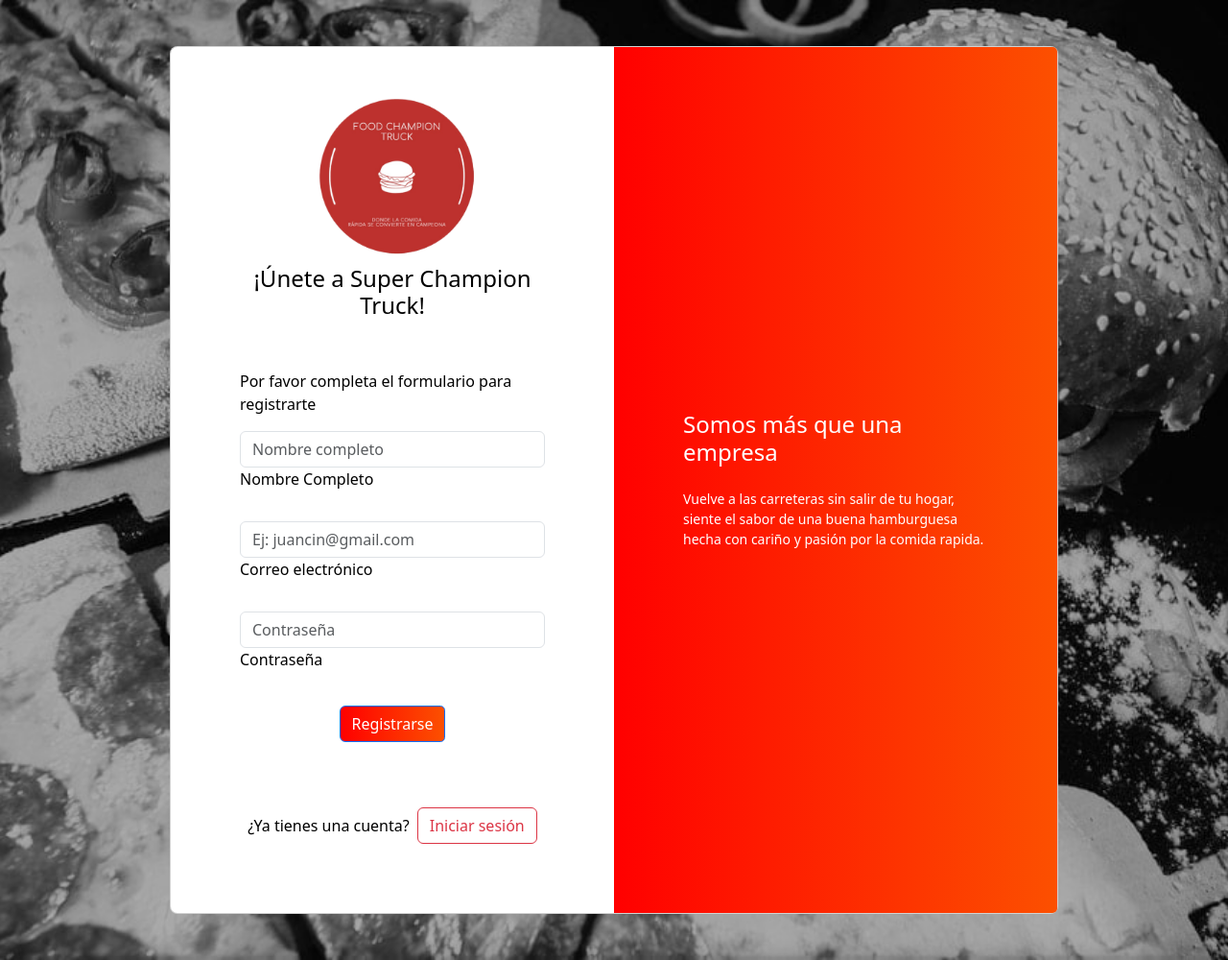
After one commit to Bemol69/PaginaWebDuoc, a PHP site: page /registro.html in a window 1280 px wide. The commit adds this page. Shown: the whole page at 96% size. Run offline with PHP 8.4, Linux system fonts and the light colour scheme.

Commit message:
Retocando detalles y añadiendo ingreso y registro

```diff
--- a/contactanos.html
+++ b/contactanos.html
@@ -34,6 +34,10 @@
           <li class="nav-item">
             <a class="nav-link" href="nuestros_productos.html">Nuestros Productos</a>
           </li>
+          <li class="nav-item">
+            <a class="nav-link" href="ingreso.html" target="_blank">
+              <img src="imagenes/usuario.png" alt="logo usuario" width="40" height="40" style="margin-right: -70px; border-radius: 50%; ">
+            </a>
         </ul>
       </div>
     </div>
--- a/index.html
+++ b/index.html
@@ -33,6 +33,11 @@
           </li>
           <li class="nav-item">
             <a class="nav-link" href="nuestros_productos.html">Nuestros Productos</a>
+          </li>
+          <li class="nav-item">
+            <a class="nav-link" href="ingreso.html" target="_blank">
+              <img src="imagenes/usuario.png" alt="logo usuario" width="40" height="40" style="margin-right: -70px; border-radius: 50%; ">
+            </a>
           </li>
         </ul>
       </div>
--- /dev/null
+++ b/java.js
@@ -0,0 +1,50 @@
+
+
+/* --- FORMULARIO SCRIPT */
+const registrationForm = document.getElementById('registrationForm');
+const registrationBtn = document.getElementById('registrationBtn');
+const validationMessages = document.getElementById('validationMessages');
+
+registrationBtn.addEventListener('click', function(event) {
+    event.preventDefault();
+    const name = document.getElementById('form2Example11').value.trim();
+    const email = document.getElementById('form2Example12').value.trim();
+    const password = document.getElementById('form2Example22').value.trim();
+    let isValid = true;
+    validationMessages.style.display = 'none';
+    validationMessages.innerHTML = '';
+
+    // Validar nombre
+    if (name === '') {
+        isValid = false;
+        validationMessages.innerHTML += '<p>Por favor, ingresa tu nombre.</p>';
+    } else if (name.length < 8) { // Verificar si el nombretiene menos de 8 caracteres
+        isValid = false;
+        validationMessages.innerHTML += '<p>El nombre debe tener al menos 8 caracteres.</p>';
+
+    }
+
+    // Validar correo electrónico
+    const emailRegex = /^[^\s@]+@[^\s@]+\.[^\s@]+$/;
+    if (email === '' || !emailRegex.test(email)) {
+        isValid = false;
+        validationMessages.innerHTML += '<p>Por favor, ingresa un correo electrónico válido de Gmail.</p>';
+    }
+
+    // Validar contraseña
+    if (password === '') {
+        isValid = false;
+        validationMessages.innerHTML += '<p>Por favor, ingresa una contraseña.</p>';
+    } else if (password.length < 8) { // Verificar si la contraseña tiene menos de 8 caracteres
+        isValid = false;
+        validationMessages.innerHTML += '<p>La contraseña debe tener al menos 8 caracteres.</p>';
+    }
+
+    if (isValid) {
+        // Redirigir a la página de confirmación
+        window.location.href = 'Confirmado.html';
+        alert('Correo enviado correctamente');
+    } else {
+        validationMessages.style.display = 'block';
+    }
+});
--- /dev/null
+++ b/registro.html
@@ -0,0 +1,73 @@
+<!DOCTYPE html>
+<html lang="en">
+<head>
+    <meta charset="UTF-8">
+    <meta name="viewport" content="width=device-width, initial-scale=1.0">
+    <title>Registro</title>
+
+    <link href="https://cdn.jsdelivr.net/npm/bootstrap@5.3.2/dist/css/bootstrap.min.css" rel="stylesheet" integrity="sha384-T3c6CoIi6uLrA9TneNEoa7RxnatzjcDSCmG1MXxSR1GAsXEV/Dwwykc2MPK8M2HN" crossorigin="anonymous">
+    <link rel="stylesheet" href="styless.css">
+</head>
+
+<body>
+
+    <section class="h-100 gradient-form">
+        <div class="container py-5 h-100">
+            <div class="row d-flex justify-content-center align-items-center h-100">
+                <div class="col-xl-10">
+                    <div class="card rounded-3 text-black">
+                        <div class="row g-0">
+                            <div class="col-lg-6">
+                                <div class="card-body p-md-5 mx-md-4">
+                                    <div class="text-center">
+                                        <img src="imagenes/logo.png"
+                                            style="width: 185px;" alt="logo">
+                                        <h4 class="mt-1 mb-5 pb-1">¡Únete a Super Champion Truck!</h4>
+                                    </div>
+                                    <form id="registrationForm">
+                                        <p>Por favor completa el formulario para registrarte</p>
+
+                                        <!-- Mensajes de validación -->
+                                        <div id="validationMessages" class="alert alert-danger" role="alert" style="display: none;"></div>
+
+                                        <div data-mdb-input-init class="form-outline mb-4">
+                                            <input type="text" id="form2Example11" class="form-control"
+                                                placeholder="Nombre completo" />
+                                                <label class="form-label" for="form2Example22">Nombre Completo</label>
+                                        </div>
+                                        <div data-mdb-input-init class="form-outline mb-4">
+                                            <div data-mdb-input-init class="form-outline mb-4">
+                                                <input type="email" id="form2Example12" class="form-control" placeholder="Ej: juancin@gmail.com" pattern="[a-z0-9._%+-]+@gmail.com" title="Ingresa un correo electrónico de Gmail válido" required />
+                                                <label class="form-label" for="form2Example12">Correo electrónico</label>
+                                            </div>
+                                        </div>
+                                        <div data-mdb-input-init class="form-outline mb-4">
+                                            <input type="password" id="form2Example22" class="form-control" placeholder="Contraseña" />
+                                            <label class="form-label" for="form2Example22">Contraseña</label>
+                                        </div>
+                                        <div class="text-center pt-1 mb-5 pb-1">
+                                            <button id="registrationBtn" class="btn btn-primary btn-block fa-lg gradient-custom-2 mb-3" type="submit">Registrarse</button>
+                                        </div>
+                                        <div class="d-flex align-items-center justify-content-center pb-4">
+                                            <p class="mb-0 me-2">¿Ya tienes una cuenta?</p>
+                                            <a href="ingreso.html" class="btn btn-outline-danger">Iniciar sesión</a>
+                                        </div>
+                                    </form>
+                                </div>
+                            </div>
+                            <div class="col-lg-6 d-flex align-items-center gradient-custom-2">
+                                <div class="text-white px-3 py-4 p-md-5 mx-md-4">
+                                    <h4 class="mb-4">Somos más que una empresa</h4>
+                                    <p class="small mb-0">Vuelve a las carreteras sin salir de tu hogar, siente el sabor de una buena hamburguesa hecha con cariño y pasión por la comida rapida.</p>
+
+                                </div>
+                            </div>
+                        </div>
+                    </div>
+                </div>
+            </div>
+        </div>
+    </section>
+</body>
+<script src="java.js"></script>
+</html>
--- a/sobre_nosotros.html
+++ b/sobre_nosotros.html
@@ -33,6 +33,11 @@
           </li>
           <li class="nav-item">
             <a class="nav-link" href="nuestros_productos.html">Nuestros Productos</a>
+          </li>
+          <li class="nav-item">
+            <a class="nav-link" href="ingreso.html" target="_blank">
+              <img src="imagenes/usuario.png" alt="logo usuario" width="40" height="40" style="margin-right: -70px; border-radius: 50%; ">
+            </a>
           </li>
         </ul>
       </div>
--- /dev/null
+++ b/styless.css
@@ -0,0 +1,30 @@
+
+
+
+/* ---- LOGIN REGISTER ------*/
+.gradient-custom-2 {
+    /* Fondo de degradado */
+    background: #747372; /* Fallback para navegadores antiguos */
+    background: -webkit-linear-gradient(to right, #ff0000, #fc5000 ); /* Chrome 10-25, Safari 5.1-6 */
+    background: linear-gradient(to right, #ff0000, #fc5000 ); /* Estándar W3C, IE 10+/ Edge, Firefox 16+, Chrome 26+, Opera 12+, Safari 7+ */
+  }
+
+
+  .gradient-custom-2 {
+    border-top-right-radius: .3rem; /* Redondear borde superior derecho */
+    border-bottom-right-radius: .3rem; /* Redondear borde inferior derecho */
+  }
+
+  .gradient-form {
+    /* Establece la imagen de fondo y ajusta otras propiedades */
+    background-image: url('imagenes/fondo.jpg'); /* Reemplaza 'ruta/a/tu/imagen.jpg' con la ruta de tu imagen */
+    background-size: cover; /* Ajusta el tamaño de la imagen para cubrir el área */
+    background-repeat: no-repeat; /* Evita la repetición de la imagen */
+    background-position: center; /* Centra la imagen */
+  }
+
+  /*---FONDO PARA EL BODY  -----------*/
+body{
+  background-image: url('imagenes/fondo.jpg');
+  background-size: cover;
+}
```
Also changed, not shown: Confirmado.html (added, +40 -0 lines), ingreso.html (added, +99 -0 lines), nuestros_productos.html (+17 -23 lines), style.css (+12 -19 lines), styleconfirmacion.css (added, +55 -0 lines), ubicacion.html (+14 -13 lines), imagenes/MAPA.png (added), imagenes/logo.png (added), imagenes/usuario.png (added).
